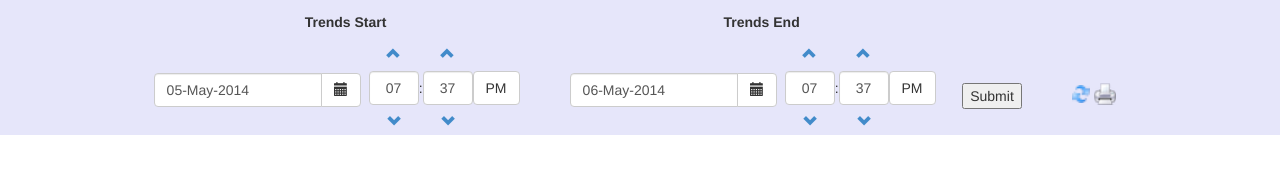
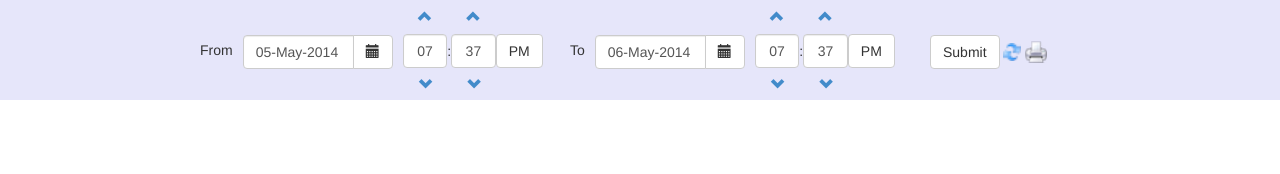
Before and after one commit to oVirt/samples-uiplugins, a website: page gluster-nagios-monitoring/src/trendsTab.html in a window 1280 px wide. Drawn offline with Linux system fonts and the light colour scheme.

Commit message:
gluster-nagios-monitoring: refactored trends-tab layout
Refactored the layout of the search panel of Trends tab.

Change-Id: I1064546318c7d65219461964dde174844ab41a55
Signed-off-by: Kanagaraj M <kmayilsa@redhat.com>
Signed-off-by: Anmol Babu <anbabu@redhat.com>

```diff
--- a/gluster-nagios-monitoring/src/css/dashboard.css
+++ b/gluster-nagios-monitoring/src/css/dashboard.css
@@ -5,3 +5,44 @@
 .nav, .pagination, .carousel, .panel-title a {
     cursor: pointer;
 }
+
+.trends-panel {
+	width: 100%;
+	height: 100px;
+	background-color: #E6E6FA;
+}
+
+.trends-search-panel {
+	width: 900px;
+	margin: 0 auto;
+}
+
+.datetime-panel {
+	padding-left: 10px;
+	width: 370px;
+	float: left;
+}
+
+.range-label {
+	padding-top: 40px;
+	padding-right: 10px;
+	float: left;
+}
+
+.date-panel {
+	padding-top: 35px;
+	width: 150px;
+	float: left;
+}
+
+.time-panel {
+	padding-left: 10px;
+	width: 150px;
+	float: left;
+}
+
+.action-panel {
+	padding-top: 35px;
+	width: 120px;
+	float: left;
+}
--- a/gluster-nagios-monitoring/src/trendsTab.html
+++ b/gluster-nagios-monitoring/src/trendsTab.html
@@ -1,7 +1,9 @@
-<!doctype html>
+<!DOCTYPE html>
 <html ng-app="plugin.trendsTab">
 <head>
 <meta charset="utf-8">
+<meta name="viewport" content="width=device-width, initial-scale=1">
+<link href="css/dashboard.css" rel="stylesheet"/>
 <script src="lib/angular/js/angular.js"></script>
 <script src="lib/ui-bootstrap-tpls-0.10.0.js"></script>
 <script src="js/trends.js"></script>
@@ -24,15 +26,13 @@ display: none;
 </style>
 </head>
 <body ng-controller="tabController">
-<div class="noPrint">
-<div id="header" style = "width: 100%;height: 90%;background-color: #E6E6FA ;text-align:center;">
-	<div id="padding-left" style="width: 12%; float: left;visibility: hidden;">''</div>
-	<div style="float: left; width:30%;">
-		<div style="overflow: visible;text-align: center;">
-			<label style="padding-top: 3%">Trends Start</label>
-			<div id="startDateAndTime" ng-controller="startDateTimeController" >
-				<div style="width: 54%; padding-top: 9.5%; float: left;">
-					<div>
+	<div class ="noPrint">
+		<div class="trends-panel">
+			<div class="trends-search-panel">
+
+				<div id="startDateAndTime" class="datetime-panel" ng-controller="startDateTimeController" >
+					<div class="range-label">From</div>
+					<div class="date-panel">
 						<p class="input-group">
 							<input type="text" class="form-control" datepicker-popup="{{format}}" ng-model="startdt" is-open="opened" max="max-date" datepicker-options="dateOptions" ng-required="true" close-text="Close"/>
 							<span class="input-group-btn">
@@ -42,21 +42,14 @@ display: none;
 							</span>
 						</p>
 					</div>
-				</div>
-				<div id="startDateTimePadding" style="width: 2%;float: left;visibility: hidden;"> ''</div>
-				<div ng-model="mytime" ng-change="changed()" style="display: inline-block; float: left;width: 44%;">
-					<timepicker hour-step="hstep" minute-step="mstep" show-meridian="ismeridian"></timepicker>
+					<div class="time-panel">
+						<timepicker ng-model="mytime" ng-change="changed()" hour-step="hstep" minute-step="mstep" show-meridian="ismeridian"></timepicker>
 					</div>
 				</div>
-		</div>
-	</div>
-	<div id="datesPadding" style="width:2.5%;float: left;visibility: hidden;">''</div>
-	<div style="float: left; width:30%;">
-		<div style="overflow: visible;text-align: center;">
-			<label style="padding-top: 3%">Trends End</label>
-			<div id="stopDateAndTime" ng-controller="stopDateTimeController">
-				<div style="width: 54%; padding-top: 9.5%; float: left;">
-					<div>
+
+				<div id="stopDateAndTime" class="datetime-panel" ng-controller="stopDateTimeController">
+					<div class="range-label">To</div>
+					<div class="date-panel">
 						<p class="input-group">
 							<input type="text" class="form-control" datepicker-popup="{{format}}" ng-model="stopdt" is-open="opened" max="max-date" min = "min-date" datepicker-options="dateOptions" ng-required="true" close-text="Close" />
 							<span class="input-group-btn">
@@ -66,21 +59,13 @@ display: none;
 							</span>
 						</p>
 					</div>
-				</div>
-				<div id="stopDateTimePadding" style="width: 2%;float: left;visibility: hidden;"> ''</div>
-				<div ng-model="mytime" ng-change="changed()" style="display: inline-block; float: left;width: 44%;">
-					<timepicker hour-step="hstep" minute-step="mstep" show-meridian="ismeridian"></timepicker>
+					<div class="time-panel">
+						<timepicker ng-model="mytime" ng-change="changed()" hour-step="hstep" minute-step="mstep" show-meridian="ismeridian"></timepicker>
 					</div>
 				</div>
-		</div>
-	</div>
-	<div id="dateActionPadding" style="width: 5%;"></div>
-	<div style="padding-top: 6.5%; float: left; width:6%;">
-		<button style="height: 37%;" ng-click="getCustomGraphs()">Submit</button>
-	</div>
-	<!--  <div style="width:2%;"></div>-->
-	<div id="graphActions" style="float: left; padding-top: 6.5%;width:10%;">
-		<div>
+
+				<div class="action-panel">
+					<button class="btn btn-default" ng-click="getCustomGraphs()">Submit</button>
 					<img src="images/refresh.png" style="height: 18px;" ng-click="refresh()"/>
 					<img src="images/print.png" style=" height: 22px;" ng-click="exportToPdf()"/>
 				</div>
@@ -89,7 +74,7 @@ display: none;
 	</div>
 	<div class = "printButDontShow">Time Range : {{start}} to {{stop}}</div>
 	<div align="center">
-		<img style="padding-top: 9px; padding-left: 10px" ng-repeat="graph in graphs" ng-src="{{graph}}" />
+		<img style="padding-top: 9px; padding-left: 10px" ng-repeat="graph in graphs" ng-src="{{graph}}"/>
 	</div>
 </body>
 </html>
```
Lines whose indentation alone changed are shown as unchanged.
